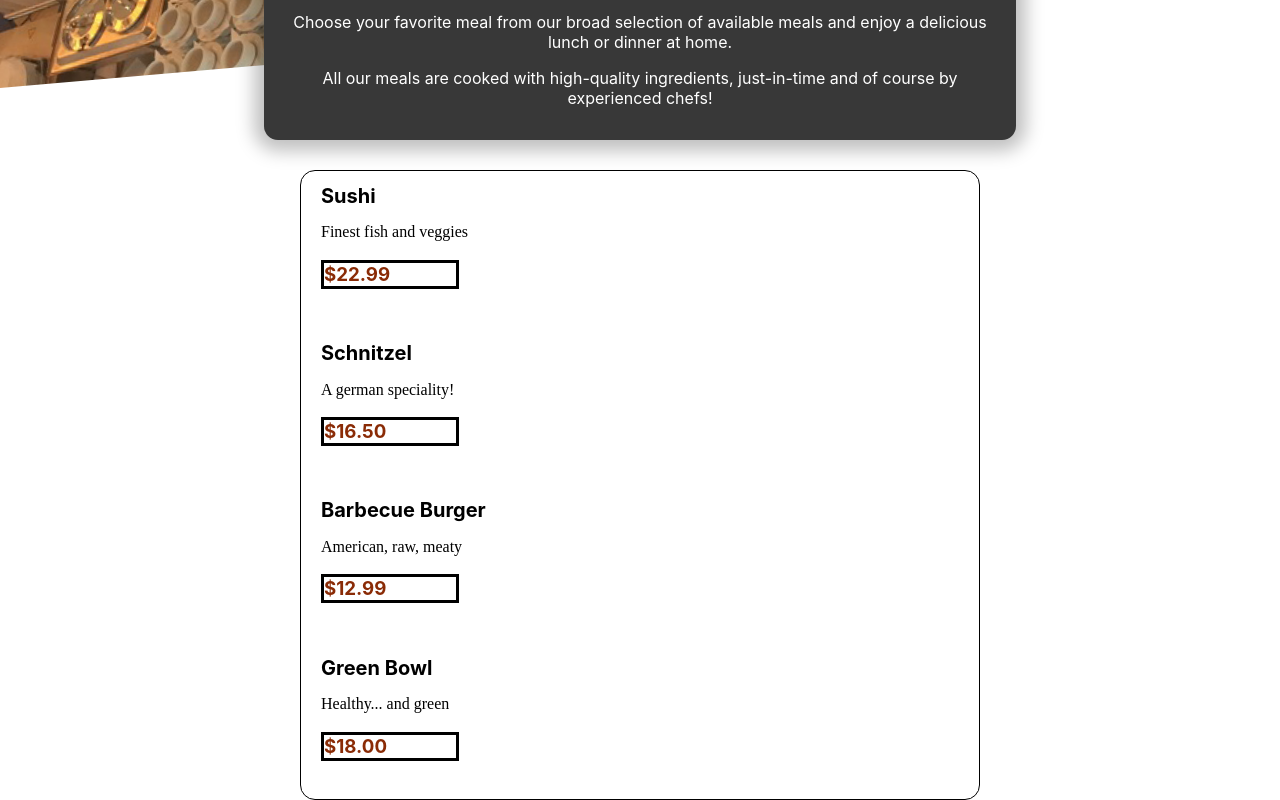
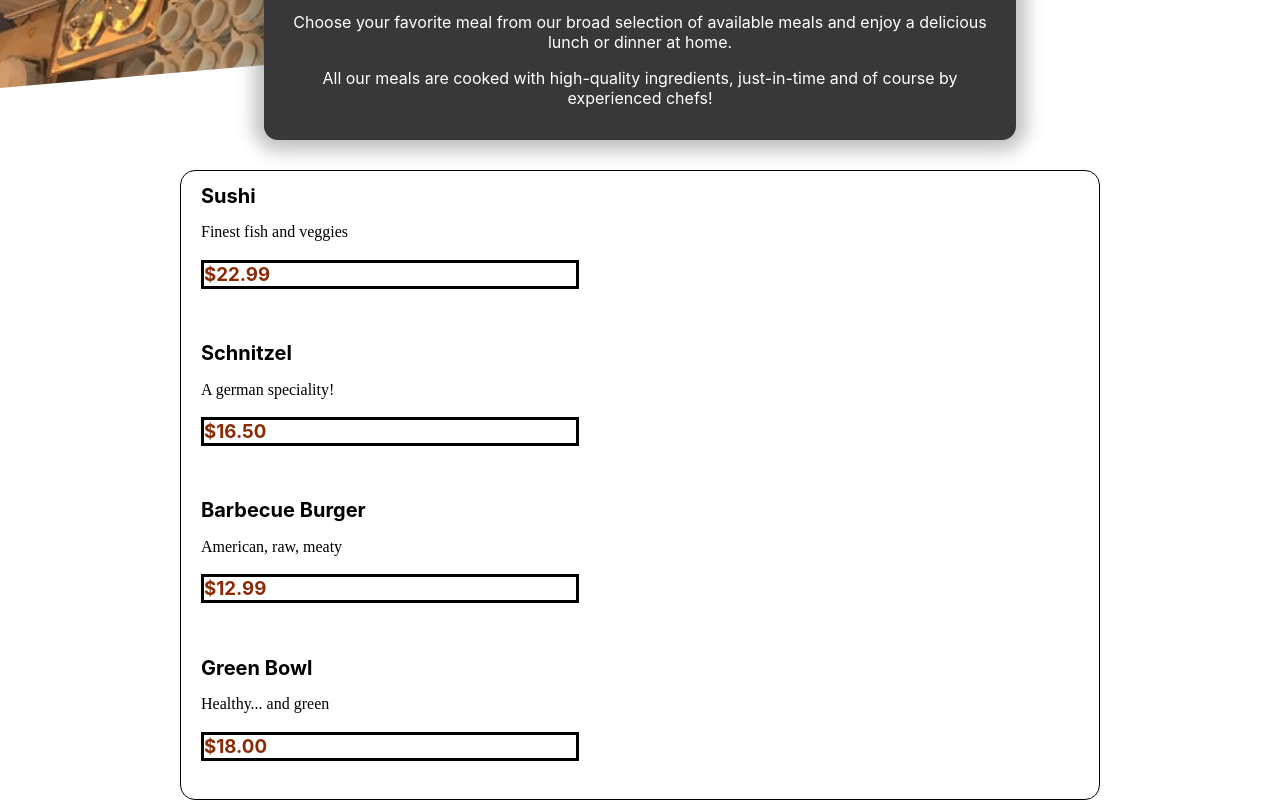
Before and after one commit to eswar7981/RestaurantApp, a React (Create React App) app: page / in a window 1280 px wide. Shown: the part 310-1110 px from the top of the page. Built offline with nearby package versions, Linux system fonts and the light colour scheme.

Commit message:
added  Add button  Meals.css

```diff
--- a/src/Components/Meals/Meals.css
+++ b/src/Components/Meals/Meals.css
@@ -1,18 +1,21 @@
+.display{
+    display:flex;
+}
 .Meals{
-    display:grid;
+   display:grid;
     background-color: white;
     border:solid;
     border-color:black;
     border-width: 1.5px;
     border-radius: 15px;
-    margin-left: 300px;
-    margin-right: 300px;
+    margin-left: 180px;
+    margin-right:180px;
     padding-left: 20px;
     margin-top: 30px;
 
 }
 
-
-.Item{
-    display:flex;
+.ad{
+    margin-left:60px;
+    margin-top: 40px;
 }
```
